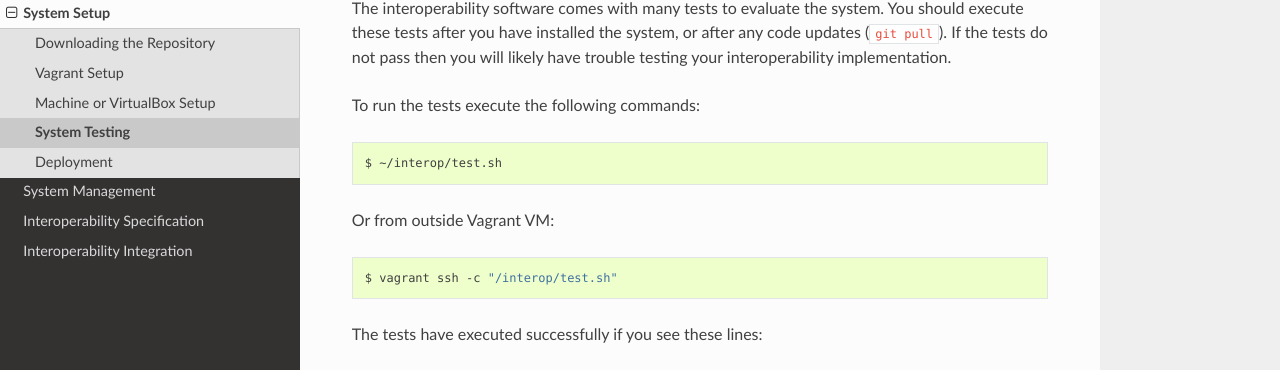
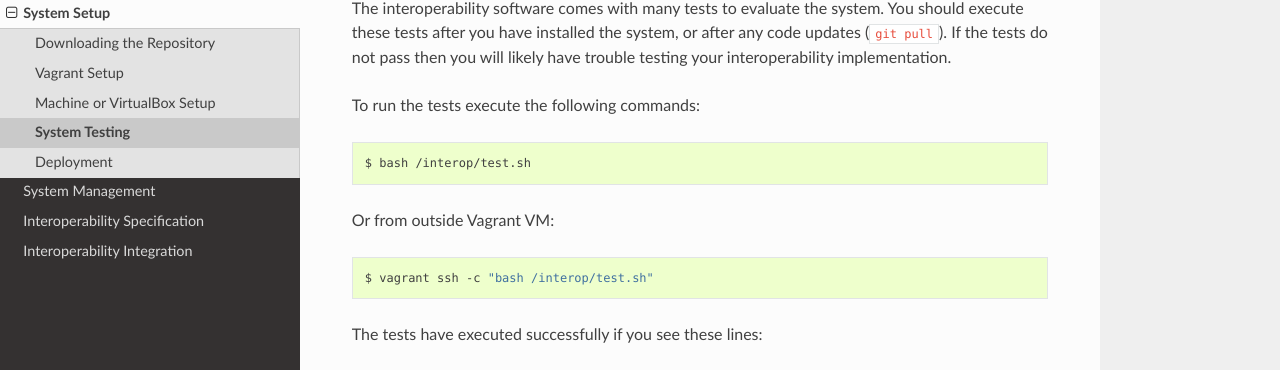
Before and after one commit to williamstern/interop, a Sphinx documentation site: the page built from docs/setup/testing.rst, in a window 1280 px wide and 900 px high. Shown: the part 163-533 px from the top of the window. Built offline with Sphinx 7.4.7 and the Read the Docs theme 2.0.0, drawn with Linux system fonts in a browser that asks for light colours.

Commit message:
Remove interpreter line execution to support Vagrant-Windows.

```diff
--- a/docs/setup/machine_or_vm.rst
+++ b/docs/setup/machine_or_vm.rst
@@ -52,7 +52,7 @@ setup:
 .. code-block:: bash
 
     $ cd ~/interop/setup
-    $ ./setup.sh
+    $ bash setup.sh
 
 Manual Database Setup
 ---------------------
--- a/docs/setup/testing.rst
+++ b/docs/setup/testing.rst
@@ -10,13 +10,13 @@ To run the tests execute the following commands:
 
 .. code-block:: bash
 
-    $ ~/interop/test.sh
+    $ bash /interop/test.sh
 
 Or from outside Vagrant VM:
 
 .. code-block:: bash
 
-    $ vagrant ssh -c "/interop/test.sh"
+    $ vagrant ssh -c "bash /interop/test.sh"
 
 The tests have executed successfully if you see these lines::
 
```
Also changed, not shown: setup/README.md, 2 other files.
